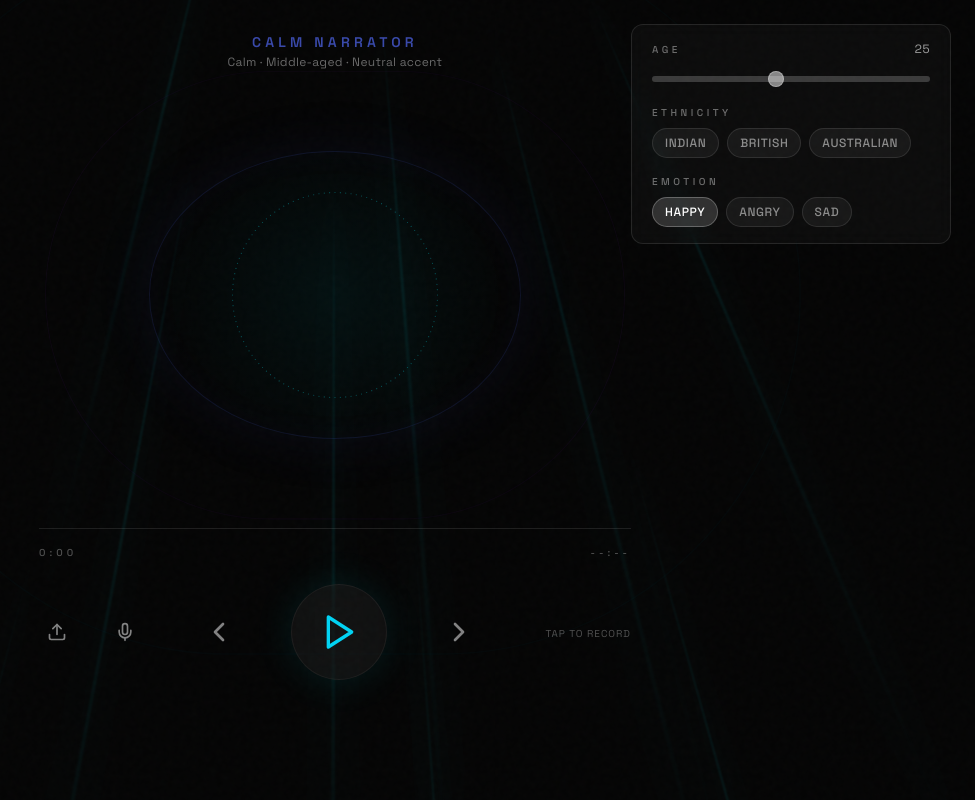
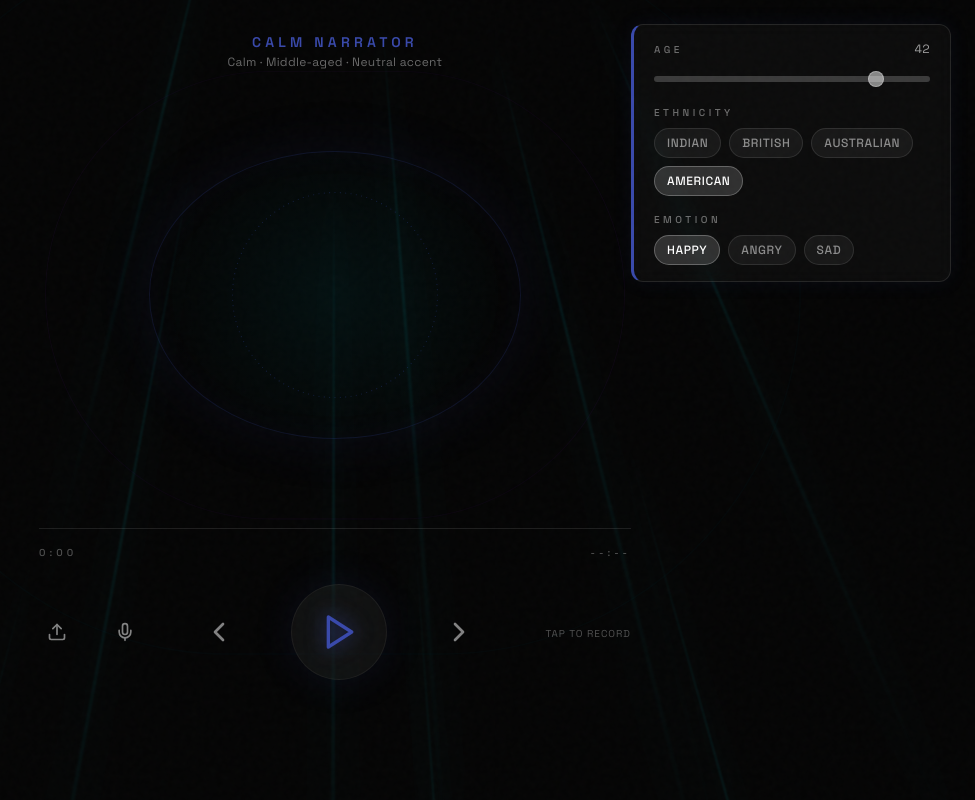
Before and after one commit to rohansaha27/aria, a React (Vite) app in the folder frontend/: page /match in a window 1280 px wide. Shown: the whole page, without its empty margins (305-1280 px from the left). Built offline with nearby package versions, Linux system fonts and the light colour scheme.

Commit message:
refactor: enhance persona management in MatchPage with default attributes and dynamic styling

```diff
--- a/frontend/src/index.css
+++ b/frontend/src/index.css
@@ -90,7 +90,7 @@ body {
 .match-page .nav-btn:hover {
   opacity: 1;
   transform: translateY(-1px);
-  color: var(--neon-primary);
+  color: var(--persona-color, var(--neon-primary));
 }
 
 /* Processing: slow breathing pulse on the visualizer core */
--- a/frontend/src/pages/MatchPage.tsx
+++ b/frontend/src/pages/MatchPage.tsx
@@ -8,15 +8,26 @@ const SPIKE_RADIUS = 25.5;
 const FFT_SIZE = 256;
 const SPIKES_MAX_LENGTH = 8;
 
-const PERSONAS = [
-  { id: 'calm_narrator',     name: 'Calm Narrator',     description: 'Calm · Middle-aged · Neutral accent', color: '#3949ab' },
-  { id: 'radio_host',        name: 'Radio Host',         description: 'Energetic · Young · Broadcast',       color: '#e53935' },
-  { id: 'elder_storyteller', name: 'Elder Storyteller',  description: 'Warm · Elderly · Storytelling',       color: '#8e24aa' },
-  { id: 'playful_kid',       name: 'Playful Kid',        description: 'Bright · Youthful · Playful energy',  color: '#00897b' },
+type Ethnicity = 'Indian' | 'British' | 'Australian' | 'American';
+type Emotion = 'happy' | 'angry' | 'sad';
+
+const PERSONAS: Array<{
+  id: string;
+  name: string;
+  description: string;
+  color: string;
+  defaultAge: number;
+  defaultEthnicity: Ethnicity;
+  defaultEmotion: Emotion;
+}> = [
+  { id: 'calm_narrator',     name: 'Calm Narrator',     description: 'Calm · Middle-aged · Neutral accent', color: '#3949ab', defaultAge: 42, defaultEthnicity: 'American', defaultEmotion: 'happy' },
+  { id: 'radio_host',        name: 'Radio Host',        description: 'Energetic · Young · Broadcast',       color: '#e53935', defaultAge: 28, defaultEthnicity: 'American', defaultEmotion: 'happy' },
+  { id: 'elder_storyteller', name: 'Elder Storyteller', description: 'Warm · Elderly · Storytelling',       color: '#8e24aa', defaultAge: 68, defaultEthnicity: 'British',  defaultEmotion: 'happy' },
+  { id: 'playful_kid',       name: 'Playful Kid',       description: 'Bright · Youthful · Playful energy', color: '#00897b', defaultAge: 10, defaultEthnicity: 'American', defaultEmotion: 'happy' },
 ];
 
-const ETHNICITIES = ['Indian', 'British', 'Australian',] as const;
-const EMOTIONS = ['happy', 'angry', 'sad'] as const;
+const ETHNICITIES: readonly Ethnicity[] = ['Indian', 'British', 'Australian', 'American'];
+const EMOTIONS: readonly Emotion[] = ['happy', 'angry', 'sad'];
 const AGE_MIN = 5;
 const AGE_MAX = 50;
 
@@ -63,9 +74,9 @@ export default function MatchPage() {
   const [isPlaying,      setIsPlaying]      = useState(false);
   const [totalTime,      setTotalTime]      = useState('--:--');
   const [personaIndex,   setPersonaIndex]   = useState(0);
-  const [age,            setAge]            = useState(25);
-  const [ethnicity,      setEthnicity]      = useState<(typeof ETHNICITIES)[number]>('American');
-  const [emotion,        setEmotion]        = useState<(typeof EMOTIONS)[number]>('happy');
+  const [age,            setAge]            = useState(PERSONAS[0].defaultAge);
+  const [ethnicity,      setEthnicity]      = useState<Ethnicity>(PERSONAS[0].defaultEthnicity);
+  const [emotion,        setEmotion]        = useState<Emotion>(PERSONAS[0].defaultEmotion);
   const [recordingState, setRecordingState] = useState<RecordingState>('idle');
   const [transcript,     setTranscript]     = useState<string | null>(null);
   const [error,          setError]          = useState<string | null>(null);
@@ -80,8 +91,12 @@ export default function MatchPage() {
     selectedPersonaRef.current = selectedPersona;
   }, [selectedPersona]);
 
-  // Reset state whenever the user switches persona
+  // When persona changes: reset playback state and sync sliders to this persona's defaults
   useEffect(() => {
+    const p = PERSONAS[personaIndex];
+    setAge(p.defaultAge);
+    setEthnicity(p.defaultEthnicity);
+    setEmotion(p.defaultEmotion);
     setTranscript(null);
     setRecordingState('idle');
     setIsPlaying(false);
@@ -384,8 +399,13 @@ export default function MatchPage() {
   };
 
   // ─── Render ───────────────────────────────────────────────────────────────
+  const personaColor = selectedPersona.color;
+
   return (
-    <div className="match-page h-screen bg-[#050505] relative flex flex-col items-center overflow-hidden text-white">
+    <div
+      className="match-page h-screen bg-[#050505] relative flex flex-col items-center overflow-hidden text-white"
+      style={{ ['--persona-color' as string]: personaColor }}
+    >
       <audio ref={audioRef} className="hidden" />
 
       {/* Ambient tubes */}
@@ -424,7 +444,10 @@ export default function MatchPage() {
 
       {/* Age / Ethnicity / Emotion — top right */}
       <section className="absolute top-4 right-4 sm:top-6 sm:right-6 z-20 w-[min(100vw-2rem,320px)] pointer-events-auto">
-        <div className="space-y-4 rounded-xl bg-white/[0.03] border border-white/10 backdrop-blur-sm px-4 py-4 sm:px-5 sm:py-4">
+        <div
+          className="space-y-4 rounded-xl bg-white/[0.03] border border-white/10 backdrop-blur-sm px-4 py-4 sm:px-5 sm:py-4 transition-colors duration-300"
+          style={{ borderLeftColor: personaColor, borderLeftWidth: '3px', boxShadow: `0 0 20px ${personaColor}18` }}
+        >
           {/* Age slider */}
           <div className="space-y-2">
             <div className="flex justify-between items-baseline">
@@ -507,7 +530,7 @@ export default function MatchPage() {
                     if (el) spikesRef.current[i] = { angle: s.angle, x1: s.x1, y1: s.y1, element: el };
                   }}
                   x1={s.x1} y1={s.y1} x2={s.x1} y2={s.y1}
-                  stroke="var(--neon-primary)"
+                  stroke={personaColor}
                   strokeWidth="0.3"
                   strokeLinecap="round"
                   style={{ opacity: 0.3, transition: 'all 0.15s cubic-bezier(0.4,0,0.2,1)' }}
@@ -533,7 +556,8 @@ export default function MatchPage() {
             <div className="relative w-full h-[1px] bg-white/10">
               <div
                 ref={progressBarRef}
-                className="absolute top-0 left-0 h-full w-0 bg-cyan-400 progress-bar-glow transition-all duration-300"
+                className="absolute top-0 left-0 h-full w-0 transition-all duration-300"
+                style={{ backgroundColor: personaColor, boxShadow: `0 0 12px ${personaColor}60` }}
               />
             </div>
             <div className="flex justify-between text-[clamp(0.5rem,2vmin,0.625rem)] tracking-[0.4em] font-medium text-white/30 uppercase">
@@ -586,12 +610,13 @@ export default function MatchPage() {
                 type="button"
                 id="btn-play-toggle"
                 onClick={handlePlayToggle}
-                className="w-[min(18vw,6rem)] h-[min(18vw,6rem)] min-w-[3.5rem] min-h-[3.5rem] rounded-full glass-panel flex items-center justify-center text-cyan-400 hover:scale-105 active:scale-95 transition-all shadow-[0_0_40px_rgba(0,242,255,0.1)] group bg-white/5 backdrop-blur-[40px] border border-white/5"
+                className="w-[min(18vw,6rem)] h-[min(18vw,6rem)] min-w-[3.5rem] min-h-[3.5rem] rounded-full glass-panel flex items-center justify-center hover:scale-105 active:scale-95 transition-all duration-300 group bg-white/5 backdrop-blur-[40px] border border-white/5"
+                style={{ color: personaColor, boxShadow: `0 0 40px ${personaColor}20` }}
                 aria-label={isPlaying ? 'Pause' : 'Play'}
               >
                 {isPlaying
-                  ? <Pause className="w-[clamp(2rem,8vmin,2.5rem)] h-[clamp(2rem,8vmin,2.5rem)] group-hover:drop-shadow-[0_0_10px_rgba(0,242,255,0.8)]" />
-                  : <Play  className="w-[clamp(2rem,8vmin,2.5rem)] h-[clamp(2rem,8vmin,2.5rem)] ml-0.5 group-hover:drop-shadow-[0_0_10px_rgba(0,242,255,0.8)]" />
+                  ? <Pause className="w-[clamp(2rem,8vmin,2.5rem)] h-[clamp(2rem,8vmin,2.5rem)]" style={{ filter: `drop-shadow(0 0 10px ${personaColor}cc)` }} />
+                  : <Play  className="w-[clamp(2rem,8vmin,2.5rem)] h-[clamp(2rem,8vmin,2.5rem)] ml-0.5" style={{ filter: `drop-shadow(0 0 10px ${personaColor}cc)` }} />
                 }
               </button>
 
```
